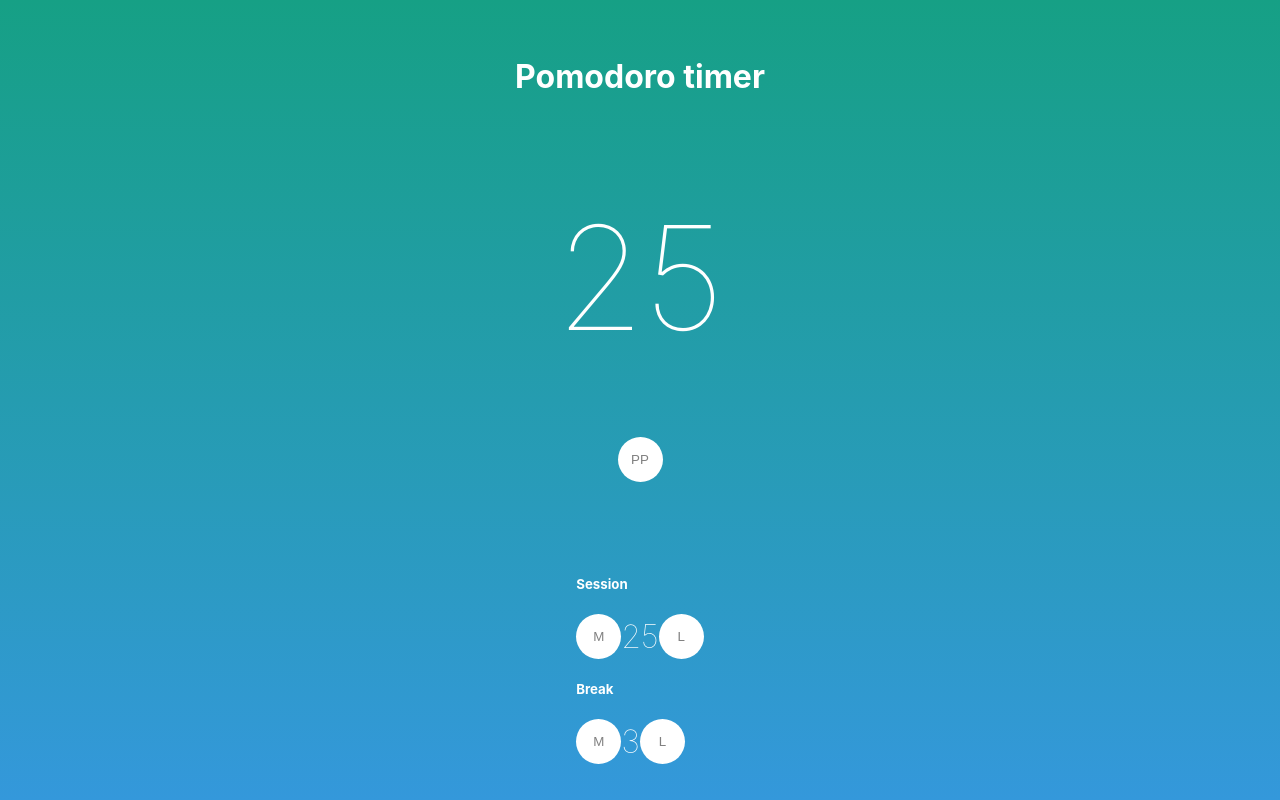
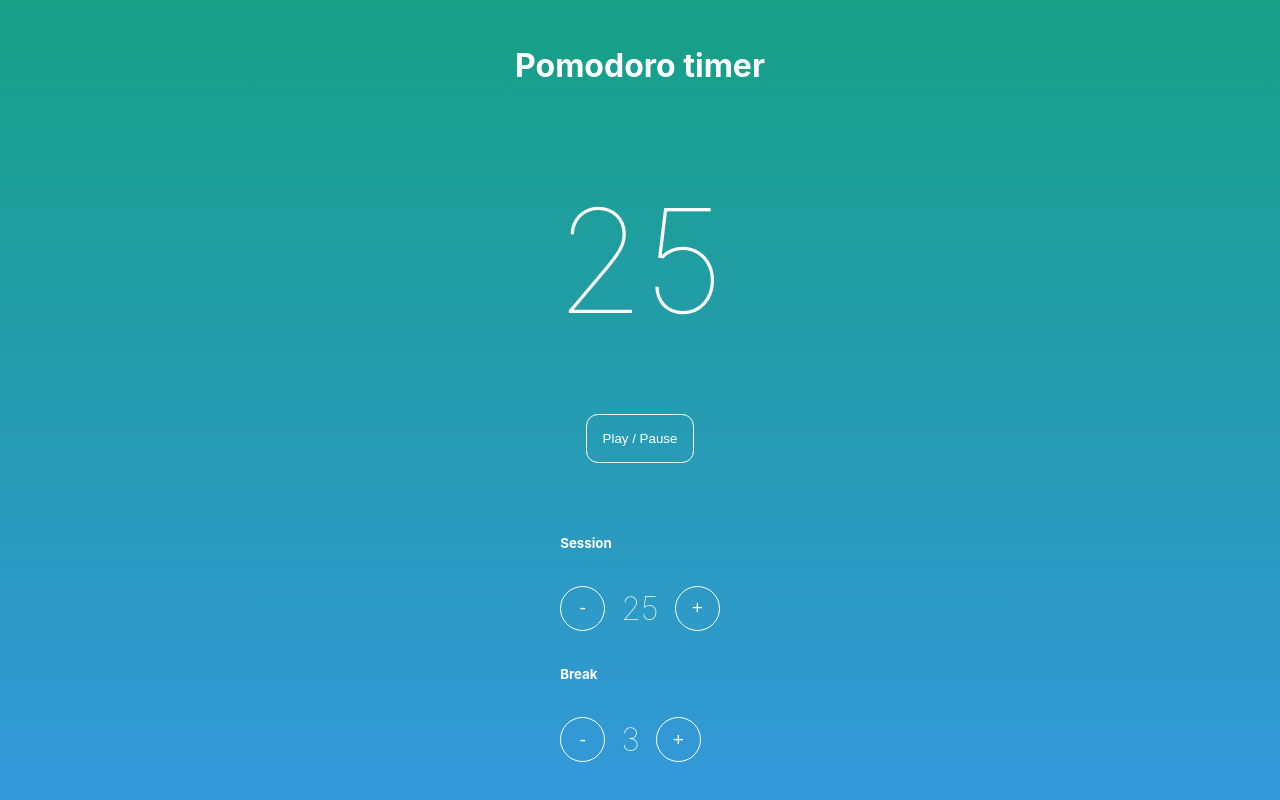
Before and after one commit to rholo/react-pomodoro-25, a React (Create React App) app: page / in a window 1280 px wide. Built offline with nearby package versions, Linux system fonts and the light colour scheme.

Commit message:
styled(pomodoro): update styled components

```diff
--- a/src/components/Controls.js
+++ b/src/components/Controls.js
@@ -6,9 +6,9 @@ const Controls = ({ name = '', timer, subtract, add }) => {
     <div>
       <h5>{name}</h5>
       <FlexWrapper>
-        <RoundButton onClick={() => add()}>M</RoundButton>
+        <RoundButton onClick={() => subtract()}>-</RoundButton>
         <Number size={2}>{timer}</Number>
-        <RoundButton onClick={() => subtract()}>L</RoundButton>
+        <RoundButton onClick={() => add()}>+</RoundButton>
       </FlexWrapper>
     </div>
   );
--- a/src/components/PomodoroControls.js
+++ b/src/components/PomodoroControls.js
@@ -2,12 +2,22 @@ import React, { useContext } from 'react';
 import Controls from './Controls';
 import { store } from '../store';
 
-const PomodoroControls = (props) => {
-  const { state } = useContext(store);
+const PomodoroControls = () => {
+  const { state, dispatch } = useContext(store);
   return (
     <div>
-      <Controls name="Session" timer={state.timer} />
-      <Controls name="Break" timer={state.intervals} />
+      <Controls
+        name="Session"
+        timer={state.timer}
+        add={() => dispatch({ type: 'INCREMENT_TIMER' })}
+        subtract={() => dispatch({ type: 'DECREMENT_TIMER' })}
+      />
+      <Controls
+        name="Break"
+        timer={state.intervals}
+        add={() => dispatch({ type: 'INCREMENT_INTERVALS' })}
+        subtract={() => dispatch({ type: 'DECREMENT_INTERVALS' })}
+      />
     </div>
   );
 };
--- a/src/components/TimerControls.js
+++ b/src/components/TimerControls.js
@@ -1,10 +1,10 @@
 import React from 'react';
-import { RoundButton } from './styled';
+import { Button } from './styled';
 
-const TimerControls = (props) => {
+const TimerControls = () => {
   return (
     <div>
-      <RoundButton>PP</RoundButton>
+      <Button>Play / Pause</Button>
     </div>
   );
 };
--- a/src/components/styled.js
+++ b/src/components/styled.js
@@ -1,12 +1,21 @@
 import styled from 'styled-components';
 
 const RoundButton = styled.button`
-background: white;
-border:0;
-border-radius:50%;
-width: 45px;
-height: 45px;
-color: grey;
+  background: transparent;
+  border:1px solid white;
+  color: white;
+  font-size: 1.2rem;
+  font-weight:100;
+  border-radius:50%;
+  width: 45px;
+  height: 45px;
+`;
+const Button = styled.button`
+  background: transparent;
+  border-radius: 12px;
+  border: 1px solid white;
+  padding: 1rem;
+  color: white;
 `;
 const FlexWrapper = styled.div`
   display: flex;
@@ -14,6 +23,7 @@ const FlexWrapper = styled.div`
 `;
 const Number = styled.span`
   font-weight: 100;
+  margin: 1rem;
   font-size: ${(props) => (props.size ? `${props.size}rem` : '2rem')}
 `;
-export { RoundButton, FlexWrapper, Number };
+export { RoundButton, Button, FlexWrapper, Number };
--- a/src/store.js
+++ b/src/store.js
@@ -12,9 +12,13 @@ const { Provider } = store;
 const StateProvider = ({ children }) => {
   const [state, dispatch] = useReducer((state, action) => {
     switch (action.type) {
-      case 'INCREMENT':
-        return { ...state, timer: state.timer + 1};
-      case 'DECREMENT':
+      case 'INCREMENT_INTERVALS':
+        return { ...state, intervals: state.intervals + 1 };
+      case 'DECREMENT_INTERVALS':
+        return { ...state, intervals: state.intervals - 1 };
+      case 'INCREMENT_TIMER':
+        return { ...state, timer: state.timer + 1 };
+      case 'DECREMENT_TIMER':
         return { ...state, timer: state.timer - 1 };
       default:
         throw new Error();
--- a/src/style.scss
+++ b/src/style.scss
@@ -1,10 +1,14 @@
 $font-family: -apple-system, BlinkMacSystemFont, 'Segoe UI', Roboto, Oxygen-Sans,
   Helvetica, Arial, sans-serif, 'Apple Color Emoji', 'Segoe UI Emoji',
   'Segoe UI Symbol';
+
+%reset {
+  padding: 0;
+  margin: 0;
+}
 html,
 body {
-  padding: 0;
-  margin: 0;
+  @extend %reset;
   background: linear-gradient(#16a085, #3498db);
 }
 main {
```
Also changed, not shown: src/components/RoundButton.js (deleted, +0 -12 lines).
